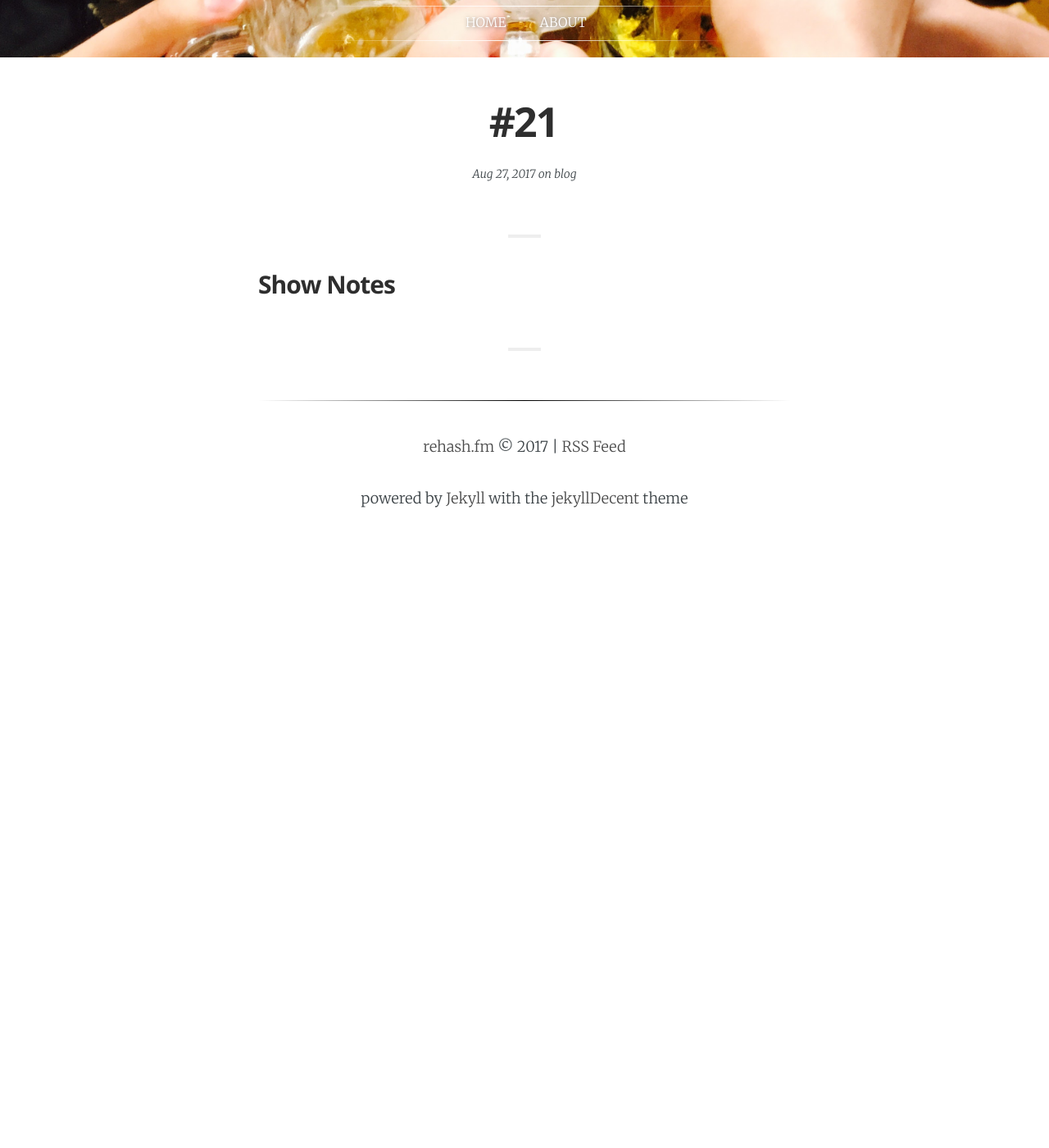
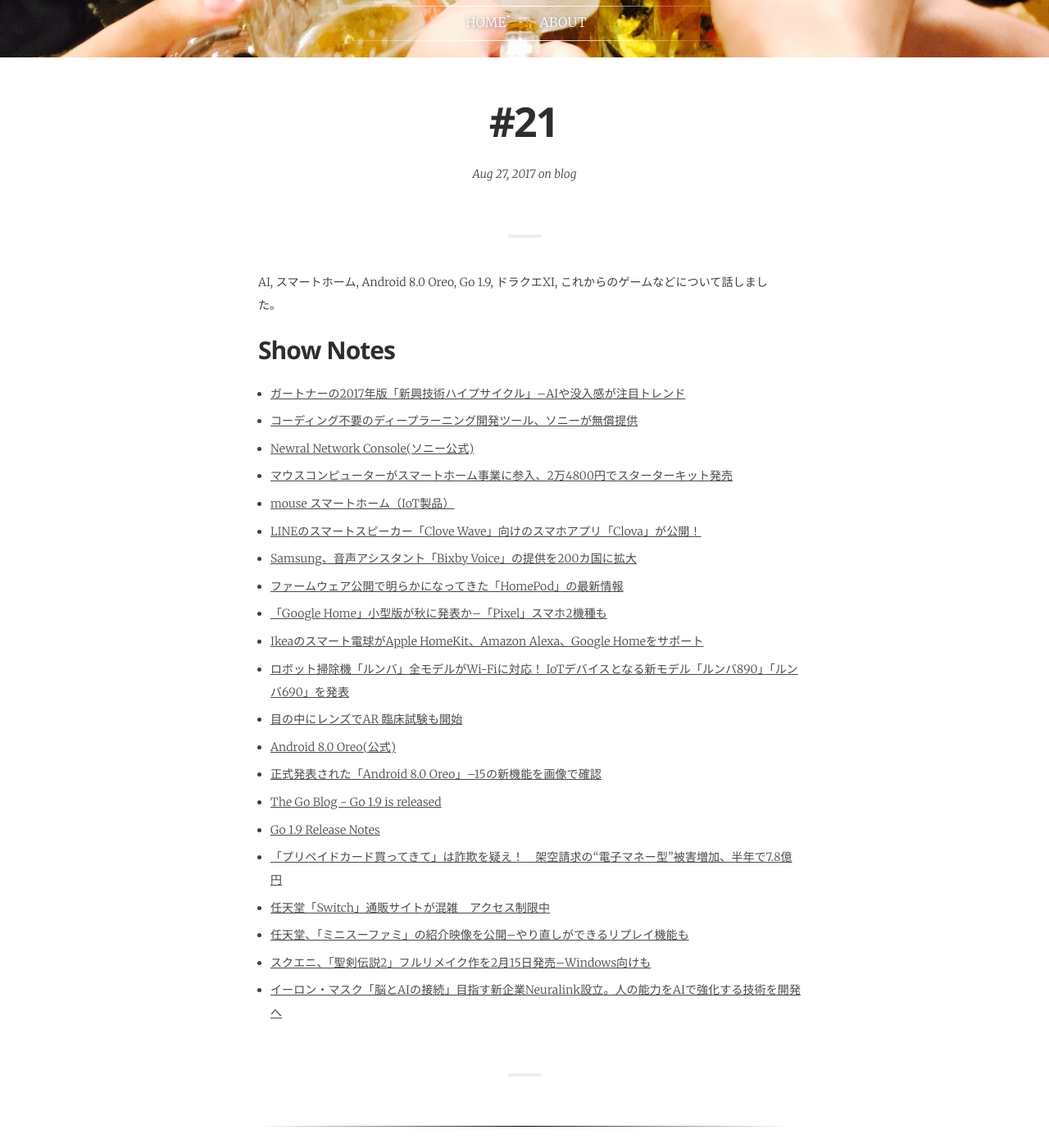
Before and after one commit to rehashfm/rehash.fm, a Jekyll site: the page built from _posts/2017-08-27-21.md, in a window 1280 px wide and 1400 px high, scrolled down 270 px. Shown: the whole window at 82% size. Built offline with Jekyll 4.4.1, drawn with Linux system fonts in a browser that asks for light colours; some web fonts are replaced; before the commit the page ends 900 px from its top, so only the background shows below that.

Commit message:
add links to 22

```diff
--- a/_posts/2017-08-27-21.md
+++ b/_posts/2017-08-27-21.md
@@ -5,7 +5,29 @@ date:              2017-08-27 09:00:00 +0900
 tags:              blog
 category:          Blog
 author:            smile-0yen,azihsoyn
-excerpt:
+excerpt:           AI, スマートホーム, Android 8.0 Oreo, Go 1.9, ドラクエXI, これからのゲームなどについて話しました。
 ---
+AI, スマートホーム, Android 8.0 Oreo, Go 1.9, ドラクエXI, これからのゲームなどについて話しました。
 
 ## Show Notes
+- [ガートナーの2017年版「新興技術ハイプサイクル」--AIや没入感が注目トレンド](https://japan.cnet.com/article/35105879/){:target="_blank"}
+- [コーディング不要のディープラーニング開発ツール、ソニーが無償提供](http://www.itmedia.co.jp/news/articles/1708/17/news094.html){:target="_blank"}
+- [Newral Network Console(ソニー公式)](https://dl.sony.com/ja/){:target="_blank"}
+- [マウスコンピューターがスマートホーム事業に参入、2万4800円でスターターキット発売](http://internet.watch.impress.co.jp/docs/news/1076733.html){:target="_blank"}
+- [mouse スマートホーム（IoT製品）](http://www.mouse-jp.co.jp/smarthome/){:target="_blank"}
+- [LINEのスマートスピーカー「Clove Wave」向けのスマホアプリ「Clova」が公開！](https://robotstart.info/2017/08/24/line-clova-apps.html){:target="_blank"}
+- [Samsung、音声アシスタント「Bixby Voice」の提供を200カ国に拡大](http://www.itmedia.co.jp/mobile/articles/1708/23/news046.html){:target="_blank"}
+- [ファームウェア公開で明らかになってきた「HomePod」の最新情報](https://japan.cnet.com/article/35105745/2/){:target="_blank"}
+- [「Google Home」小型版が秋に発表か--「Pixel」スマホ2機種も](https://japan.cnet.com/article/35106079/){:target="_blank"}
+- [Ikeaのスマート電球がApple HomeKit、Amazon Alexa、Google Homeをサポート](http://jp.techcrunch.com/2017/08/11/20170810ikea-smart-lightbulbs-get-homekit-alexa-and-google-home-support/){:target="_blank"}
+- [ロボット掃除機「ルンバ」全モデルがWi-Fiに対応！ IoTデバイスとなる新モデル「ルンバ890」「ルンバ690」を発表](https://robotstart.info/2017/08/03/roomba-wifi.html){:target="_blank"}
+- [目の中にレンズでAR 臨床試験も開始](https://thinkit.co.jp/article/12538){:target="_blank"}
+- [Android 8.0 Oreo(公式)](https://www.android.com/eclipse/){:target="_blank"}
+- [正式発表された「Android 8.0 Oreo」--15の新機能を画像で確認](https://japan.cnet.com/article/35106273/){:target="_blank"}
+- [The Go Blog - Go 1.9 is released](https://blog.golang.org/go1.9){:target="_blank"}
+- [Go 1.9 Release Notes](https://golang.org/doc/go1.9){:target="_blank"}
+- [「プリペイドカード買ってきて」は詐欺を疑え！　架空請求の“電子マネー型”被害増加、半年で7.8億円](http://internet.watch.impress.co.jp/docs/news/1076973.html){:target="_blank"}
+- [任天堂「Switch」通販サイトが混雑　アクセス制限中](http://www.itmedia.co.jp/news/articles/1708/22/news094.html){:target="_blank"}
+- [任天堂、「ミニスーファミ」の紹介映像を公開--やり直しができるリプレイ機能も](https://japan.cnet.com/article/35106112/){:target="_blank"}
+- [スクエニ、「聖剣伝説2」フルリメイク作を2月15日発売--Windows向けも](https://japan.cnet.com/article/35106333/){:target="_blank"}
+- [イーロン・マスク「脳とAIの接続」目指す新企業Neuralink設立。人の能力をAIで強化する技術を開発へ](http://japanese.engadget.com/2017/03/28/ai-neuralink-ai/){:target="_blank"}
```
